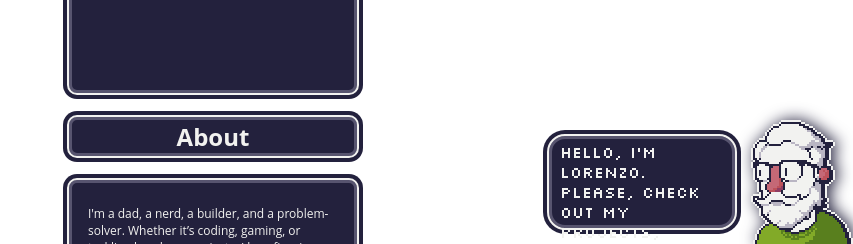
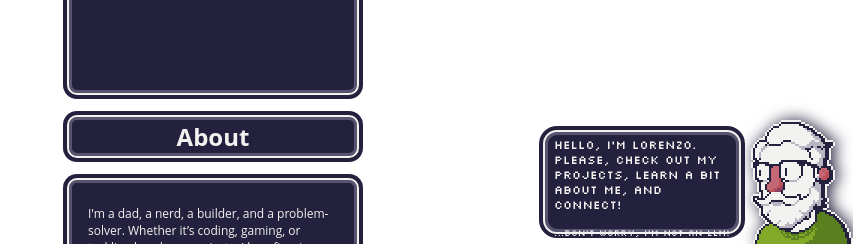
Before and after one commit to lodomo/lodomodev, a website built with Vite: page index.html in a window 1280 px wide. Shown: the part 556-800 px from the top of the page, without its empty margins (427-1280 px from the left). Built offline with nearby package versions, Linux system fonts and the light colour scheme; files whose address does not match are found by name.

Commit message:
Fixed checkerboard, and font issue for iOS

```diff
--- a/src/main.ts
+++ b/src/main.ts
@@ -233,7 +233,8 @@ document.querySelector<HTMLDivElement>("#footer")!.innerHTML = `
     <div id="speech-bubble" class="speech-bubble silkscreen-regular">
       <p>Hello, I'm Lorenzo. </p>
       <p>Please, check out my projects, learn a bit about me, and connect!</p>
-      <p><br>...Don't worry, I'm not an LLM</p>
+      <br>
+      <p class="smol">...Don't worry, I'm not an LLM!</p>
     </div>
   </div>
 `;
--- a/src/style.css
+++ b/src/style.css
@@ -311,7 +311,7 @@ body {
   }
 
   .speech-bubble {
-    font-size: 1em;
+    font-size: 0.75em;
   }
 }
 
```
Also changed, not shown: public/light-checkerboard.png.
